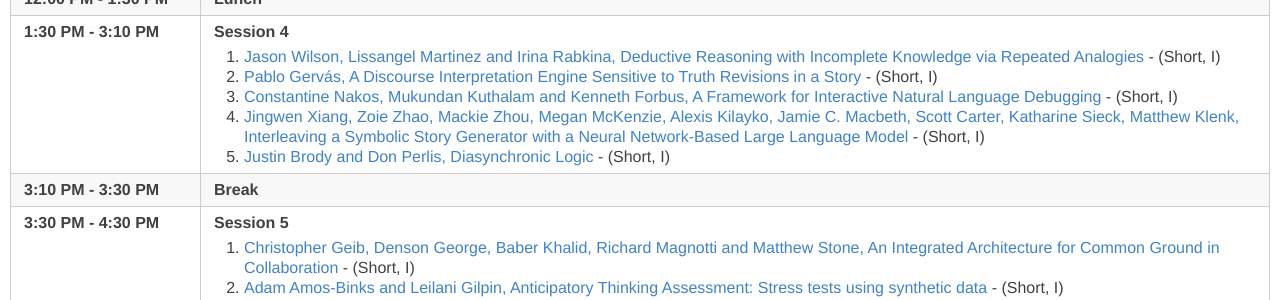
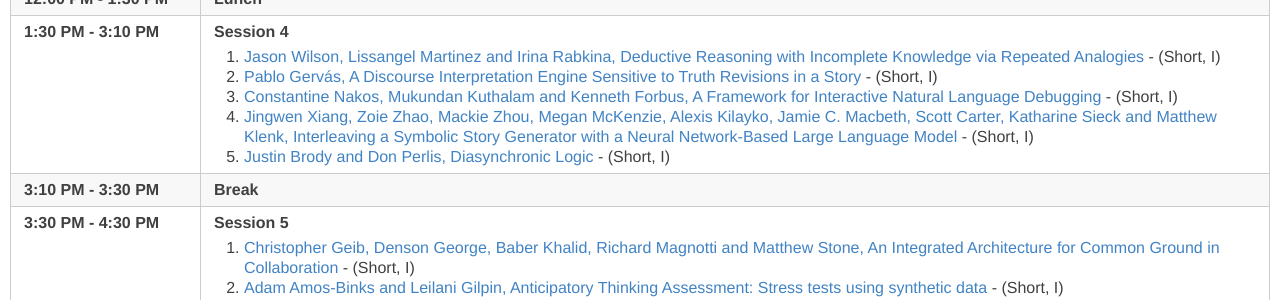
Before and after one commit to AdvancesInCognitiveSystems/acs2022, a Jekyll site: the page built from _days/sunday-day2.md, in a window 1280 px wide. Shown: the part 699-999 px from the top of the page. Built offline with Jekyll 4.4.1, drawn with Linux system fonts in a browser that asks for light colours.

Commit message:
Update sunday-day2.md

```diff
--- a/_days/sunday-day2.md
+++ b/_days/sunday-day2.md
@@ -79,7 +79,7 @@ Title: <a href="{{site.baseurl}}/talks/#Cohn_talk"> Cognitive Systems with Spati
      <li> <a href="{{site.baseurl}}/data/acs22_paper-8878.pdf">Jason Wilson, Lissangel Martinez and Irina Rabkina, Deductive Reasoning with Incomplete Knowledge via Repeated Analogies</a> - (Short, I)</li>
      <li> <a href="{{site.baseurl}}/data/acs22_paper-2091.pdf">Pablo Gervás, A Discourse Interpretation Engine Sensitive to Truth Revisions in a Story</a> - (Short, I)</li>
      <li> <a href="{{site.baseurl}}/data/acs22_paper-7803.pdf">Constantine Nakos, Mukundan Kuthalam and Kenneth Forbus, A Framework for Interactive Natural Language Debugging</a> - (Short, I)</li>
-     <li> <a href="{{site.baseurl}}/data/acs22_paper-9358.pdf">Jingwen Xiang, Zoie Zhao, Mackie Zhou, Megan McKenzie, Alexis Kilayko, Jamie C. Macbeth, Scott Carter, Katharine Sieck, Matthew Klenk, Interleaving a Symbolic Story Generator with a Neural Network-Based Large Language Model</a> - (Short, I)</li>
+     <li> <a href="{{site.baseurl}}/data/acs22_paper-9358.pdf">Jingwen Xiang, Zoie Zhao, Mackie Zhou, Megan McKenzie, Alexis Kilayko, Jamie C. Macbeth, Scott Carter, Katharine Sieck and Matthew Klenk, Interleaving a Symbolic Story Generator with a Neural Network-Based Large Language Model</a> - (Short, I)</li>
      <li> <a href="{{site.baseurl}}/data/acs22_paper-301.pdf">Justin Brody and Don Perlis, Diasynchronic Logic</a> - (Short, I)</li>
 <!--
      <li> <a href="{{site.baseurl}}/data/acs22_paper-7038.pdf">Vasanth Sarathy, Mark Burstein, Scott Friedman, Robert Bobrow and Ugur Kuter, A Neuro-Symbolic Cognitive System for Intuitive Argumentation</a> - (Long, V)</li> -->
```
